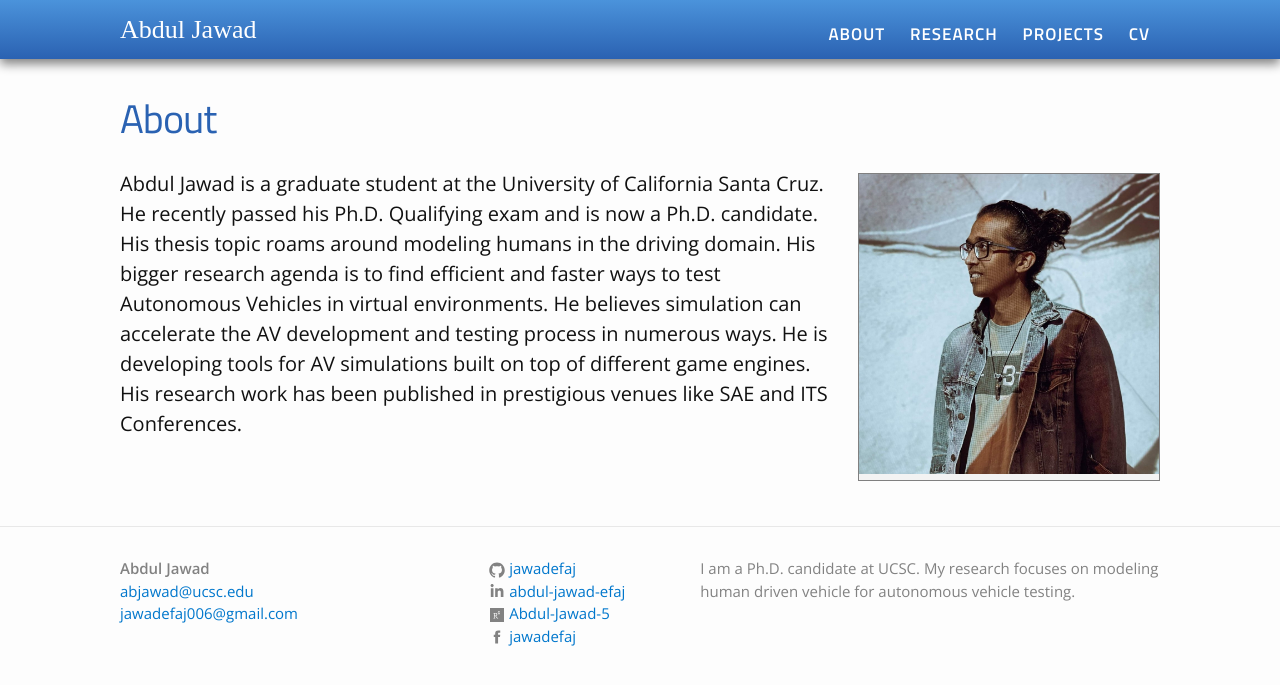
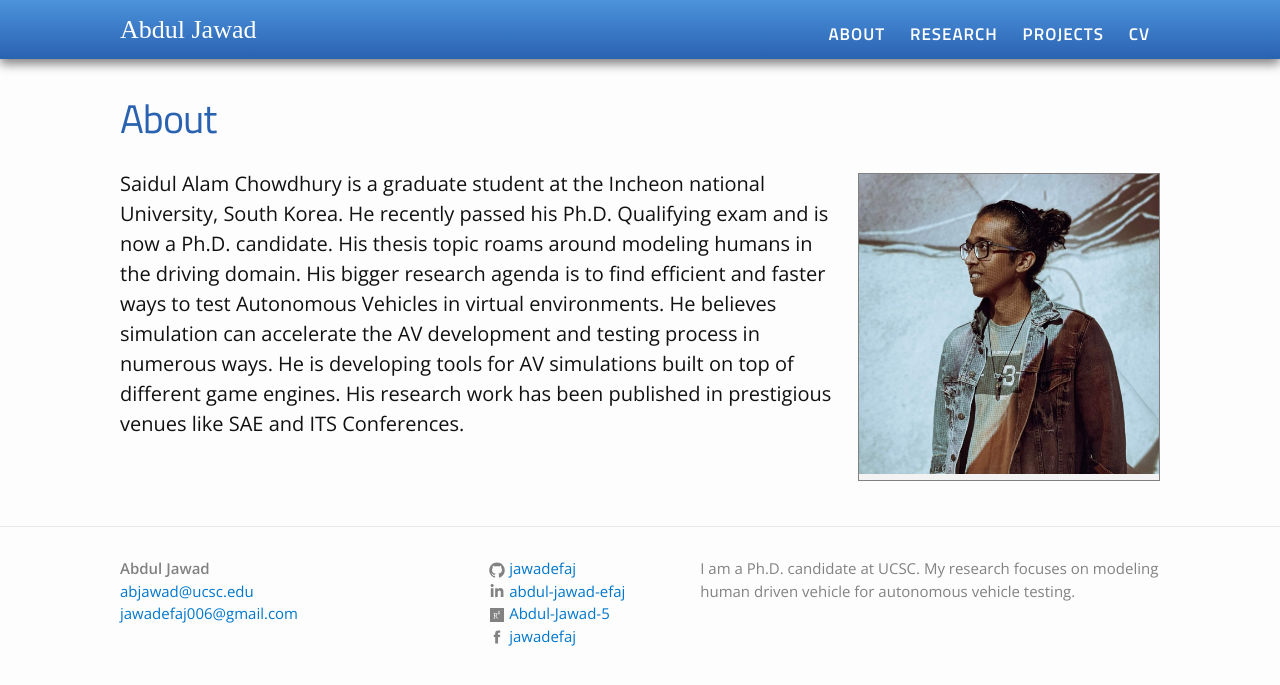
Before and after one commit to saidul105/saidul105.github.io, a Jekyll site: the page built from about.md, in a window 1280 px wide. Shown: the top 685 px of the page. Built offline with Jekyll 4.4.1, drawn with Linux system fonts in a browser that asks for light colours.

Commit message:
Update about.md

```diff
--- a/about.md
+++ b/about.md
@@ -9,7 +9,7 @@ permalink: /about/
 
 
 
-Abdul Jawad is a graduate student at the University of California Santa Cruz. He recently passed his Ph.D. Qualifying exam and is now a Ph.D. candidate. His thesis topic roams around modeling humans in the driving domain. His bigger research agenda is to find efficient and faster ways to test Autonomous Vehicles in virtual environments. He believes simulation can accelerate the AV development and testing process in numerous ways. He is developing tools for AV simulations built on top of different game engines. His research work has been published in prestigious venues like SAE and ITS Conferences.
+Saidul Alam Chowdhury is a graduate student at the Incheon national University, South Korea. He recently passed his Ph.D. Qualifying exam and is now a Ph.D. candidate. His thesis topic roams around modeling humans in the driving domain. His bigger research agenda is to find efficient and faster ways to test Autonomous Vehicles in virtual environments. He believes simulation can accelerate the AV development and testing process in numerous ways. He is developing tools for AV simulations built on top of different game engines. His research work has been published in prestigious venues like SAE and ITS Conferences.
 
 
 <!--
```
